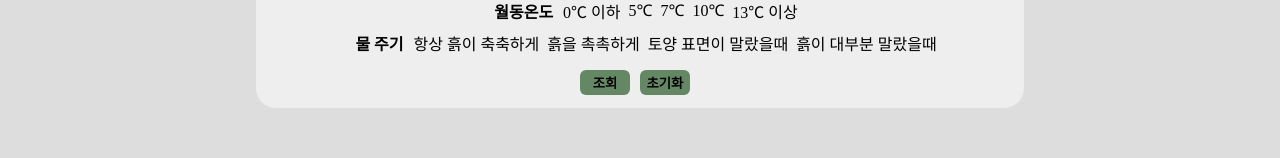
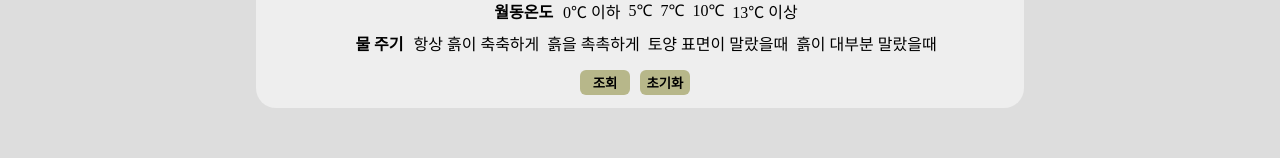
Before and after one commit to haejinyun/myplant, a React (Create React App) app: page /findMyPlantPage in a window 1280 px wide. Shown: the part 267-425 px from the top of the page. Built offline with nearby package versions, Linux system fonts and the light colour scheme; no server answers.

Commit message:
style 버튼 색 변경

```diff
--- a/src/components/FindMyPlant/ShowPlant.js
+++ b/src/components/FindMyPlant/ShowPlant.js
@@ -1,12 +1,8 @@
 import * as S from './index.styled';
 import React, { useEffect, useState } from 'react';
 
-import Modal from 'react-modal';
-
 function ShowPlant({ show }) {
   const totalDatas = show.data;
-
-  const [modalOpen, setModalOpen] = useState(false);
 
   const [myPickImgs, setMyPickImgs] = useState(
     localStorage.getItem('MyPickImgs') === null ? [] : localStorage.getItem('MyPickImgs').split(',')
@@ -17,10 +13,6 @@ function ShowPlant({ show }) {
       ? []
       : localStorage.getItem('MyPickNames').split(',')
   );
-
-  const changeModalOpen = () => {
-    setModalOpen((curent) => !curent);
-  };
 
   const storageMyPick = (img, name) => {
     setMyPickImgs((prev) => [...prev, img]);
@@ -46,7 +38,6 @@ function ShowPlant({ show }) {
           <div>
             <S.Name>{totalDatas[data2].children[0].value.slice(0, -1)}</S.Name>
             <S.Name>{totalDatas[data2].children[1].value.slice(0, -1)}</S.Name>
-
             <S.Itemsbtn
               onClick={() =>
                 storageMyPick(
--- a/src/components/FindMyPlant/index.styled.js
+++ b/src/components/FindMyPlant/index.styled.js
@@ -44,7 +44,7 @@ export const Btn = styled.button`
   border: none;
   margin-right: 10px;
   font-weight: bolder;
-  background-color: rgb(101, 136, 100);
+  background-color: rgb(183, 183, 138);
   border-radius: 6px;
   cursor: pointer;
 `;
--- a/src/components/Main/TodayFlower.js
+++ b/src/components/Main/TodayFlower.js
@@ -39,7 +39,6 @@ function TodayFlower() {
       .then((res) => {
         const dataset = res.data;
         const filterData = new XMLParser().parseFromString(dataset).children;
-        //console.log(filterData[0].children[3]);
         setToday((prev) => ({
           ...prev,
           img: filterData[0].children[3].children[16].value.slice(0, -1),
```
